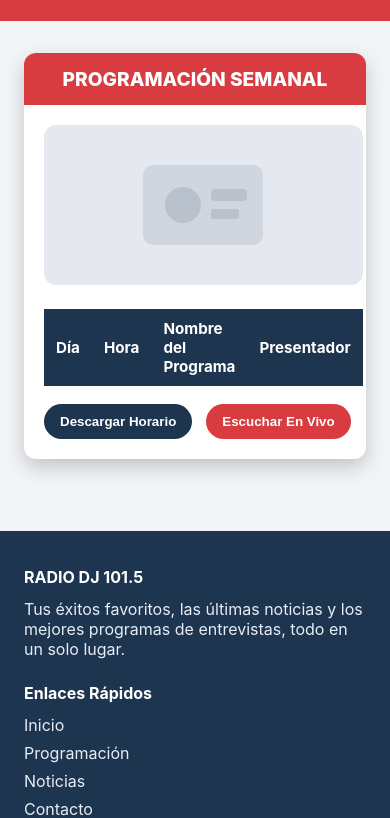
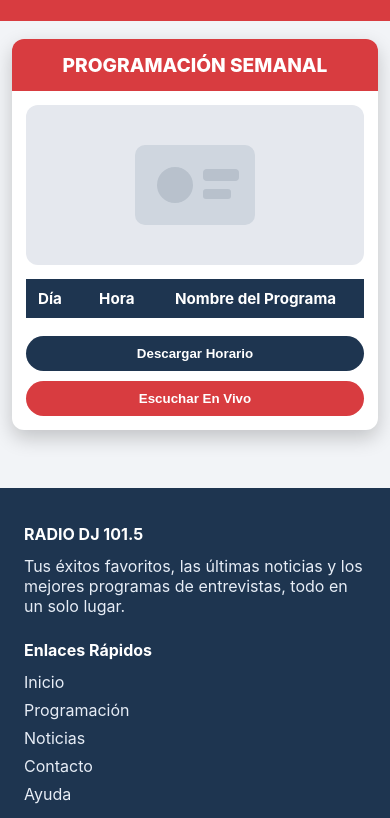
Before and after one commit to samuelferreyra-ar/radiodj, a plain HTML site: page programacion.html in a window 390 px wide. Shown: the part 65-883 px from the top of the page. Drawn offline with nearby package versions, Linux system fonts and the light colour scheme; no server answers.

Commit message:
Add files via upload

```diff
--- a/programacion.html
+++ b/programacion.html
@@ -68,6 +68,58 @@
       .footer-inner{grid-template-columns:1fr}
       .side-banner{display:none}
     }
+    /* Ultra mobile (<= 450px) */
+    @media (max-width: 450px){
+
+      /* reduce padding general para que no "coma" tanto ancho */
+      .frame{ padding: 18px 12px; }
+
+      /* reduce espacios internos */
+      .program-body{ padding: 14px; gap: 14px; }
+
+      /* tabla: scroll horizontal suave sin romper el layout */
+      .program-table{
+        overflow-x: auto;
+        -webkit-overflow-scrolling: touch;
+      }
+
+      /* evita que el contenido fuerce ancho extra */
+      table{ min-width: 520px; } /* ajustalo a gusto */
+
+      /* BOTONES: el punto clave */
+      .buttons{
+        flex-wrap: wrap;
+        gap: 10px;
+      }
+      .btn{
+        flex: 1 1 100%;
+        width: 100%;
+        justify-content: center;
+      }
+    }
+    html, body { overflow-x: hidden; }
+    .program-body > * { min-width: 0; }
+    /* FIX: en CSS Grid, los items no encogen por min-width:auto */
+.program-body > * { min-width: 0; }
+
+@media (max-width: 450px){
+  .frame{ padding: 18px 12px; }
+  .program-body{ grid-template-columns: 1fr; padding: 14px; gap: 14px; }
+
+  /* el contenedor sí puede encoger y habilita scroll interno */
+  .program-table{
+    max-width: 100%;
+    overflow-x: auto;
+    -webkit-overflow-scrolling: touch;
+  }
+
+  /* opcional: que la tabla pueda ser más ancha que el contenedor */
+  table{ min-width: 520px; }
+
+  .buttons{ flex-wrap: wrap; gap: 10px; }
+  .btn{ flex: 1 1 100%; width: 100%; }
+}
+
   </style>
 </head>
 <body>
```
